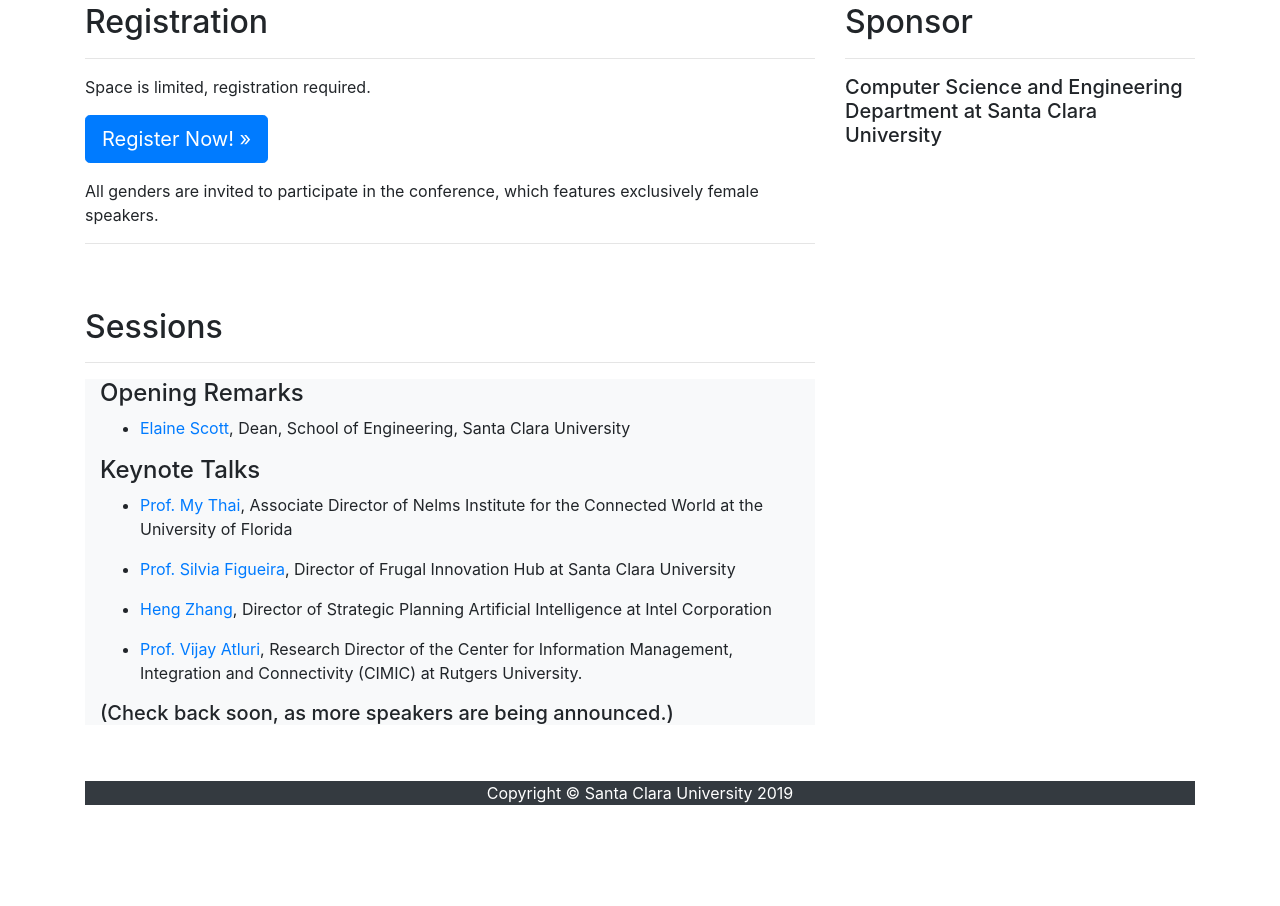
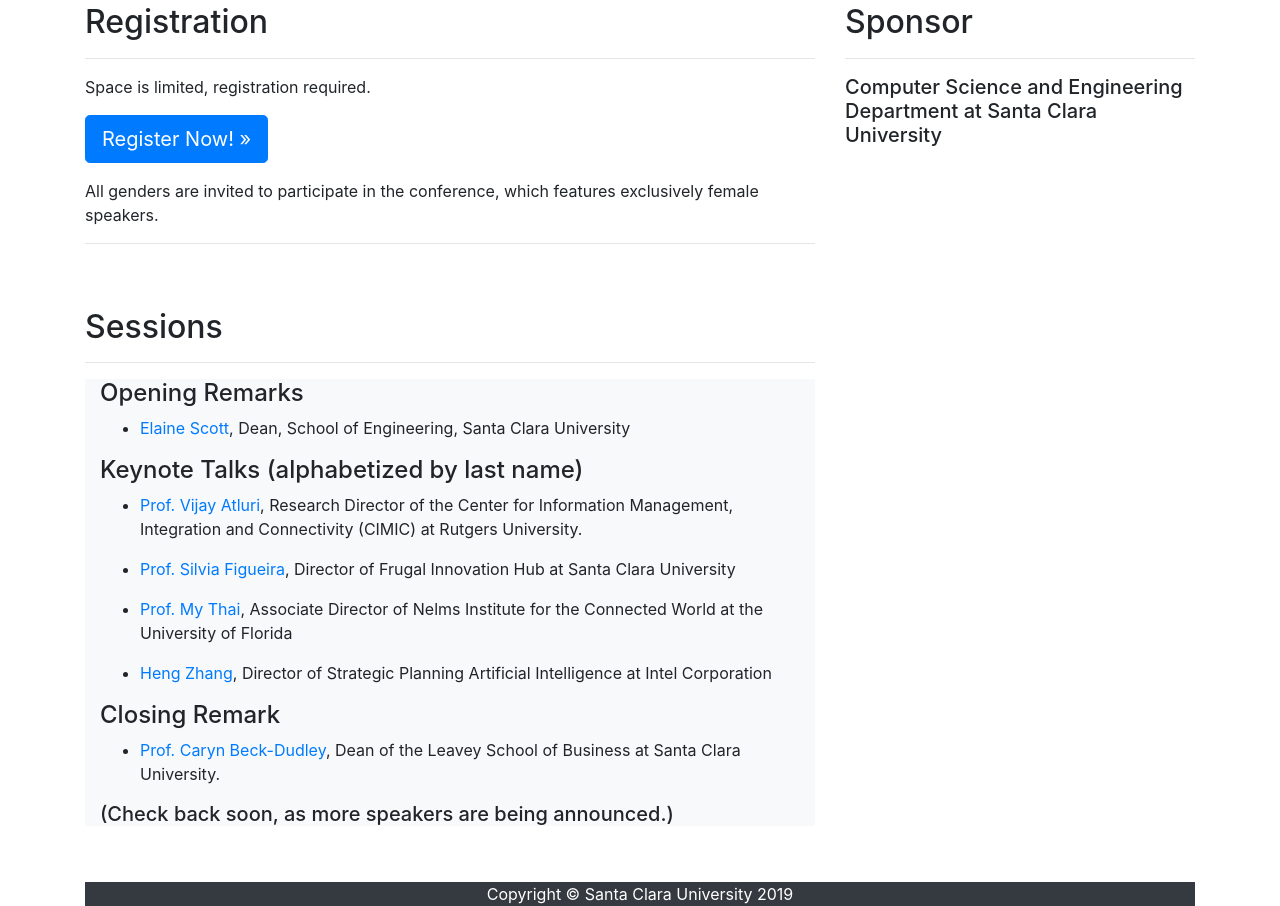
Before and after one commit to joshua-ne/WiDS, a website with bundled scripts: page index.html in a window 1280 px wide. Shown: the part 988-1894 px from the top of the page. Before the commit the page ends 1793 px from the top, so only its background shows below. Built offline with nearby package versions, Linux system fonts and the light colour scheme; files whose address does not match are found by name.

Commit message:
add closing remark speaker

```diff
--- a/index.html
+++ b/index.html
@@ -147,11 +147,11 @@
 
           <!--<p><em>Simulcast from Global WiDS 2020 @ Stanford University</em></p>-->
 
-          <h4>Keynote Talks</h4>
+          <h4>Keynote Talks (alphabetized by last name)</h4>
 
           <ul>
             <li>
-            <p><a href="https://www.cise.ufl.edu/~mythai/" target="_blank">Prof. My Thai</a>, Associate Director of Nelms Institute for the Connected World at the University of Florida</p>
+              <p><a href="https://www.business.rutgers.edu/faculty/vijay-atluri/" target="_blank">Prof. Vijay Atluri</a>, Research Director of the Center for Information Management, Integration and Connectivity (CIMIC) at Rutgers University.</p>
             </li>
 
             <li>
@@ -159,13 +159,21 @@
             </li>
 
             <li>
+            <p><a href="https://www.cise.ufl.edu/~mythai/" target="_blank">Prof. My Thai</a>, Associate Director of Nelms Institute for the Connected World at the University of Florida</p>
+            </li>
+
+            <li>
               <p><a href="https://www.linkedin.com/in/hengzhang/" target="_blank">Heng Zhang</a>, Director of Strategic Planning Artificial Intelligence at Intel Corporation</p>
             </li>
 
+          </ul>
+
+          <h4>Closing Remark</h4>
+
+          <ul>
             <li>
-              <p><a href="https://www.business.rutgers.edu/faculty/vijay-atluri/" target="_blank">Prof. Vijay Atluri</a>, Research Director of the Center for Information Management, Integration and Connectivity (CIMIC) at Rutgers University.</p>
+              <p><a href="https://www.scu.edu/business/management/faculty/beck-dudley/" target="_blank">Prof. Caryn Beck-Dudley</a>, Dean of the Leavey School of Business at Santa Clara University.</p>
             </li>
-
           </ul>
 
           <h5>(Check back soon, as more speakers are being announced.)</h5>
```
